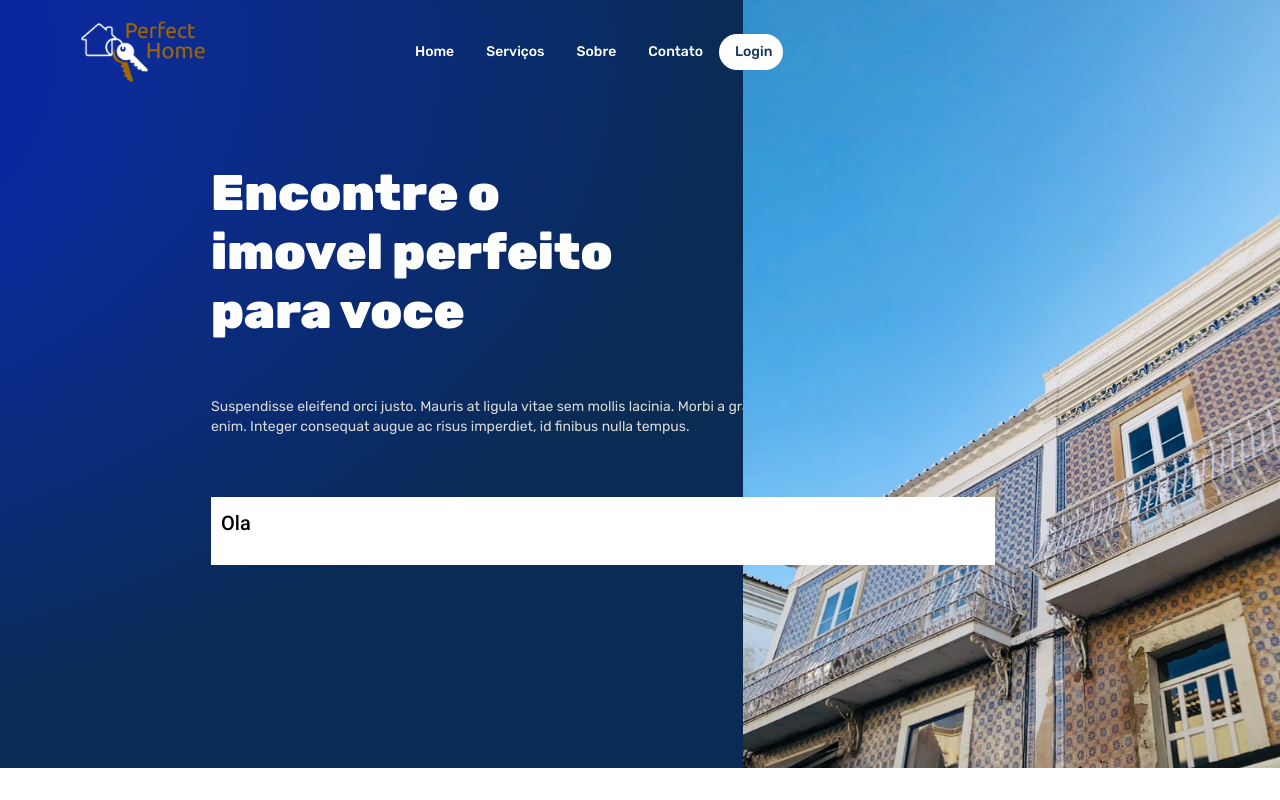
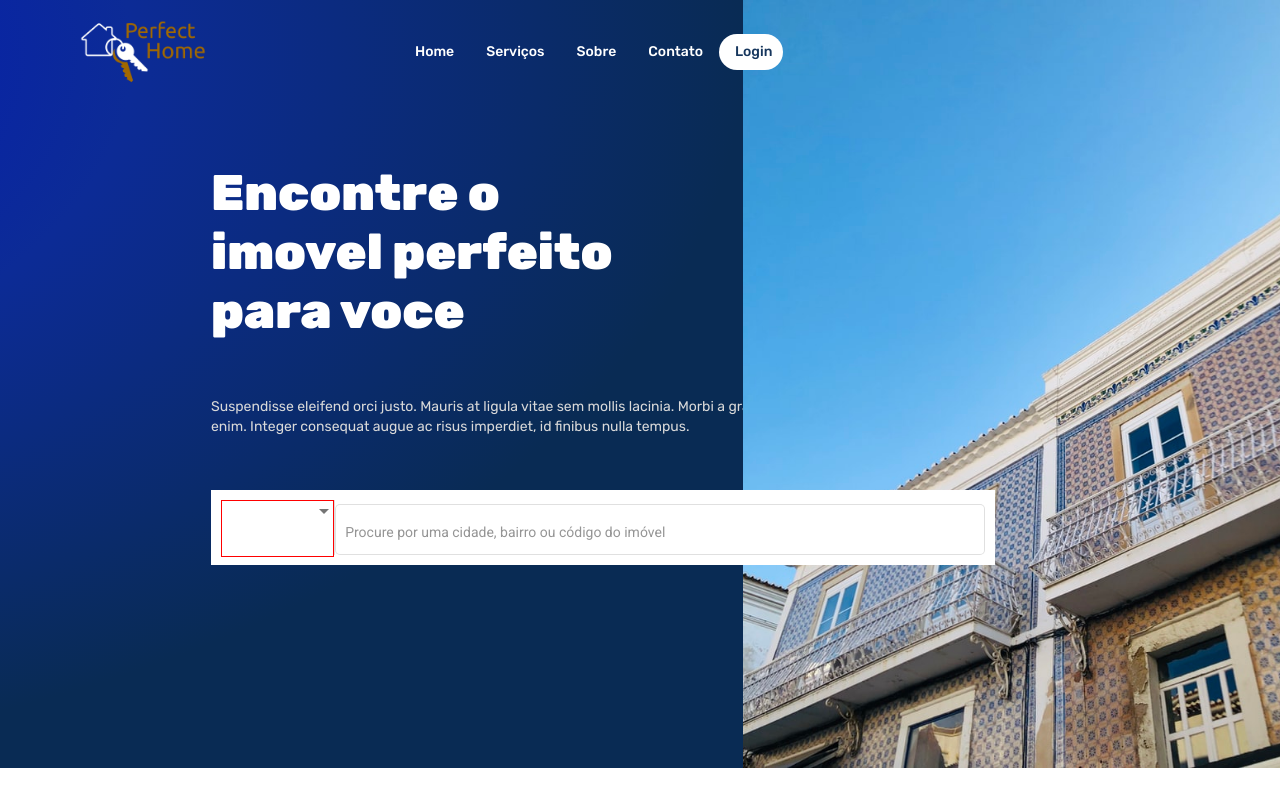
Before and after one commit to BrendowLincoln/PerfectHome, an Angular app: page / in a window 1280 px wide. Shown: the top 800 px of the page. Built offline with nearby package versions, Linux system fonts and the light colour scheme.

Commit message:
WIP: Search field

```diff
--- a/src/app/home/home.component.html
+++ b/src/app/home/home.component.html
@@ -37,7 +37,15 @@
     <img src="/assets/image1.jpeg" class="primary-section-image">
 
     <div class="search-field">
-        <h2>Ola</h2>
+        <mat-select class="select-type-property">
+            <mat-option value="option1">Option 1</mat-option>
+            <mat-option value="option2">Option 2</mat-option>
+            <mat-option value="option3">Option 3</mat-option>
+        </mat-select>
+        <mat-divider [vertical]="true"></mat-divider>
+        <mat-form-field appearance="outline" class="search-form-field">
+            <input matInput placeholder="Procure por uma cidade, bairro ou código do imóvel">
+        </mat-form-field>
     </div>
 
 </section>
--- a/src/app/home/home.component.scss
+++ b/src/app/home/home.component.scss
@@ -89,12 +89,26 @@
     }
 
     .search-field {
+        display: flex;
+        flex-direction: row;
         position: absolute;
         bottom: 203px;
         left: 211px;
         width: 764px;
+        height: 55px;
         background: white;
         padding: 10px;
+
+        .select-type-property {
+            width: 130px;
+            height: 100%;
+            border: 1px solid red;
+
+        }
+        .search-form-field {
+            width: 100%;
+        }
+
     }
 
 
```
Also changed, not shown: src/app/material.module.ts (+10 -2 lines).
